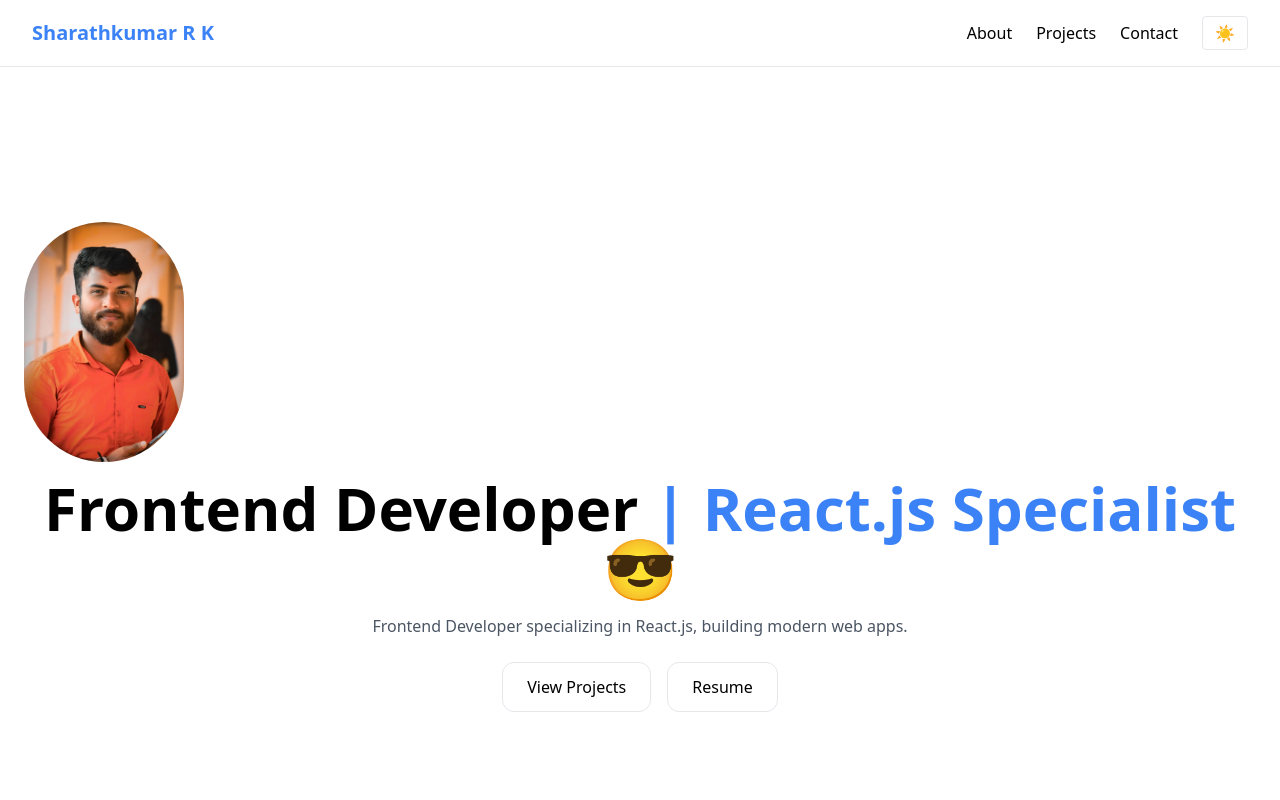
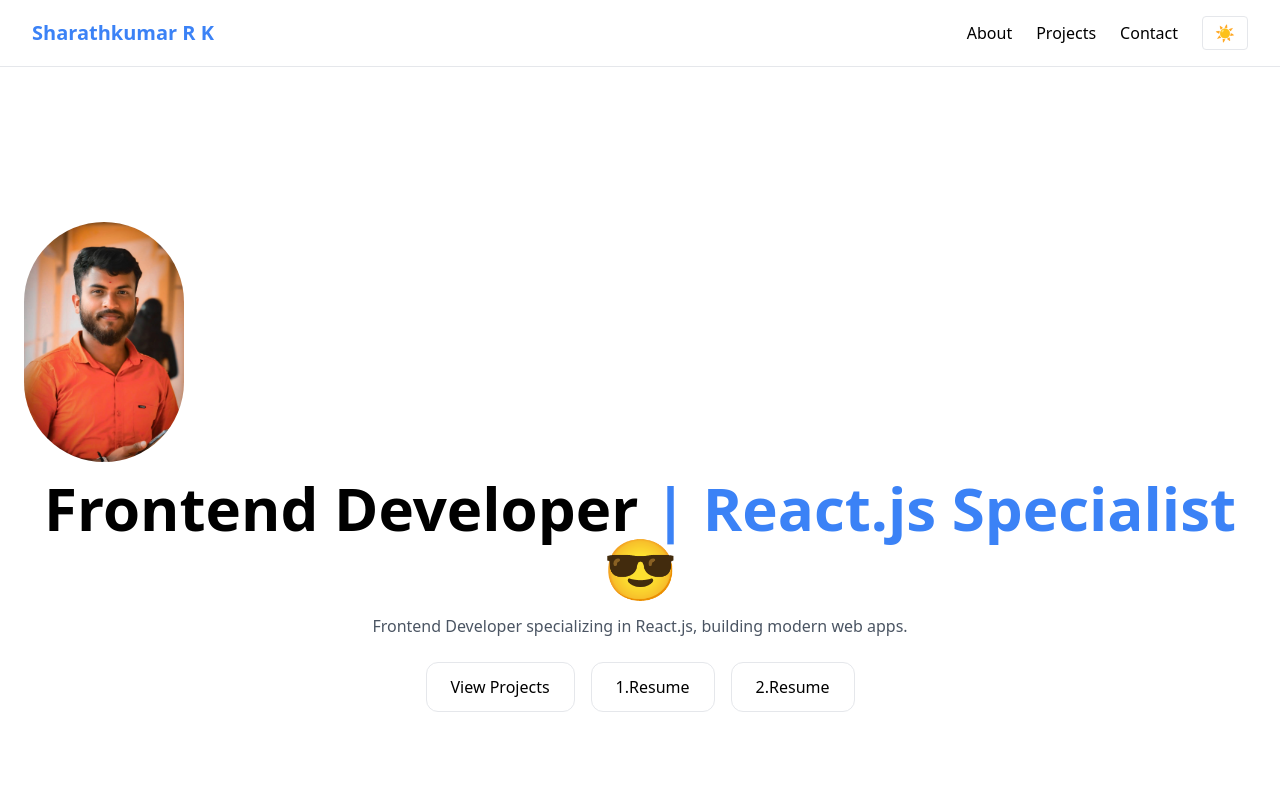
Before and after one commit to SharathkumarRK06/portfolio, a React (Vite) app: page / in a window 1280 px wide. Shown: the top 800 px of the page. Built offline with nearby package versions, Linux system fonts and the light colour scheme; the HTML template or start-up script is replaced by a standard one.

Commit message:
added resume another

```diff
--- a/src/components/Hero.jsx
+++ b/src/components/Hero.jsx
@@ -30,9 +30,14 @@
        <a
   href="/Sharath(IT).pdf"
   target="_blank"
-  className="border px-6 py-3 rounded-xl hover:bg-gray-100 dark:hover:bg-gray-800 transition"
->
-  Resume
+  className="border px-6 py-3 rounded-xl hover:bg-gray-100 dark:hover:bg-gray-800 transition">
+  1.Resume
+</a>
+<a
+  href="/Sharathkumar R K UI_UX.pdf"
+  target="_blank"
+  className="border px-6 py-3 rounded-xl hover:bg-gray-100 dark:hover:bg-gray-800 transition">
+  2.Resume
 </a>
       </div>
     </section>
```
Also changed, not shown: 1 other file (tests, documents, lock files or other folders).
